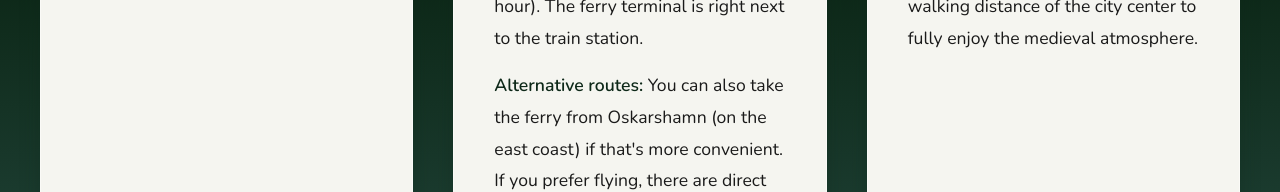
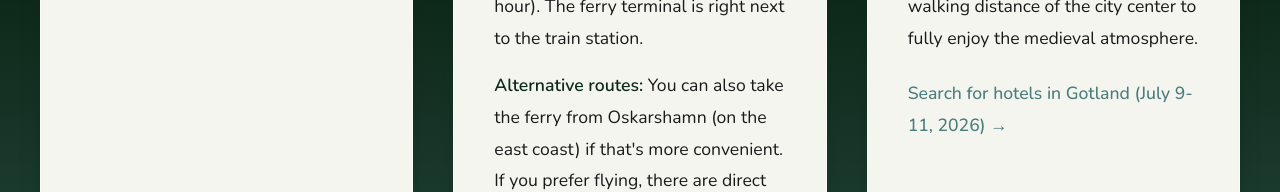
Before and after one commit to peny/pemmawedding, a React (Vite) app: page / in a window 1280 px wide. Shown: the part 6911-7103 px from the top of the page. Built offline with nearby package versions, Linux system fonts and the light colour scheme; a web font is replaced by a local one.

Commit message:
Add hotels.com link to Accommodation section

```diff
--- a/src/components/Location.css
+++ b/src/components/Location.css
@@ -114,6 +114,20 @@
   font-weight: 600;
 }
 
+.accommodation-link {
+  display: inline-block;
+  color: var(--jewel-teal);
+  text-decoration: none;
+  font-weight: 500;
+  margin-top: 0.5rem;
+  transition: color 0.3s ease;
+}
+
+.accommodation-link:hover {
+  color: var(--forest-green-dark);
+  text-decoration: underline;
+}
+
 .venue-image {
   margin-top: 1.5rem;
   border-radius: 8px;
--- a/src/components/Location.jsx
+++ b/src/components/Location.jsx
@@ -45,6 +45,16 @@ function Location() {
               <p className="card-text">
                 We'll be staying at Villa Alma, but unfortunately not everyone will fit there! There are many lovely hotels and guesthouses in Visby's charming old town, as well as options just outside the city walls. We recommend staying within walking distance of the city center to fully enjoy the medieval atmosphere.
               </p>
+              <p className="card-text">
+                <a
+                  href="https://sv.hotels.com/Hotel-Search?destination=Gotlands%20l%C3%A4n%2C%20Sverige&startDate=2026-07-09&endDate=2026-07-11&adults=2&rooms=1"
+                  target="_blank"
+                  rel="noopener noreferrer"
+                  className="accommodation-link"
+                >
+                  Search for hotels in Gotland (July 9-11, 2026) →
+                </a>
+              </p>
             </div>
 
             <div className="location-card">
```
